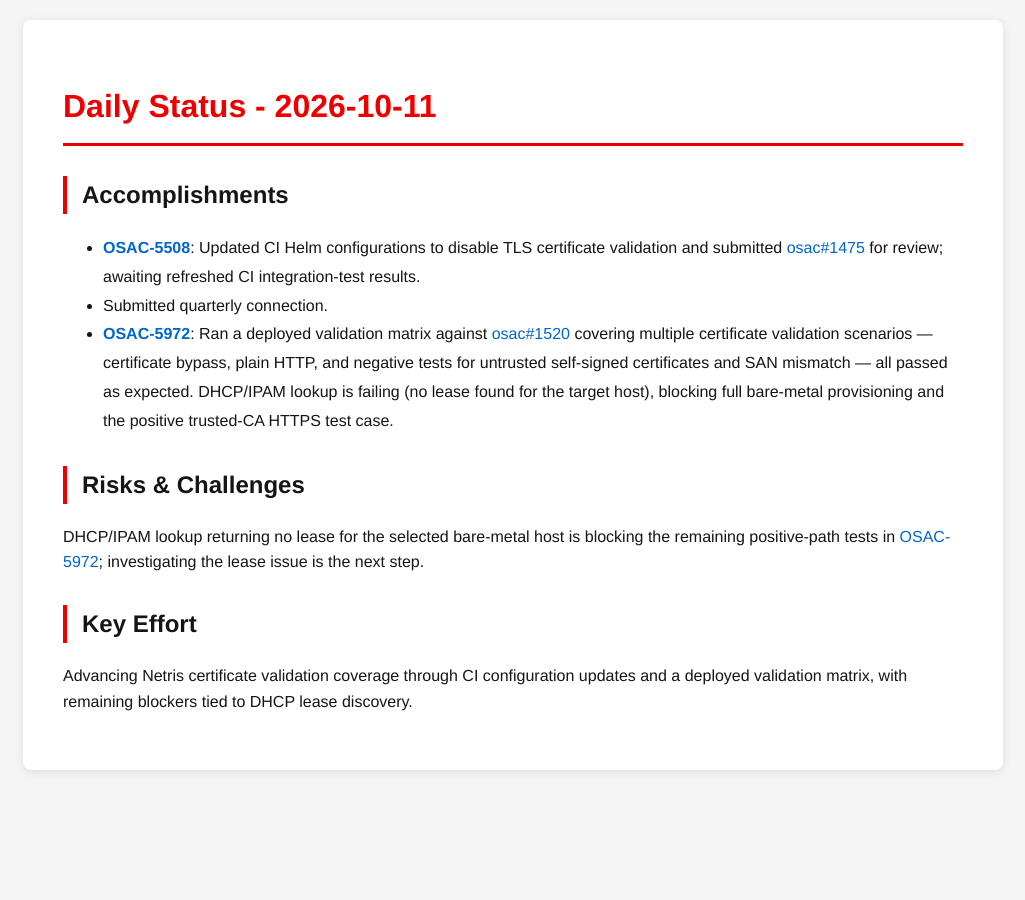
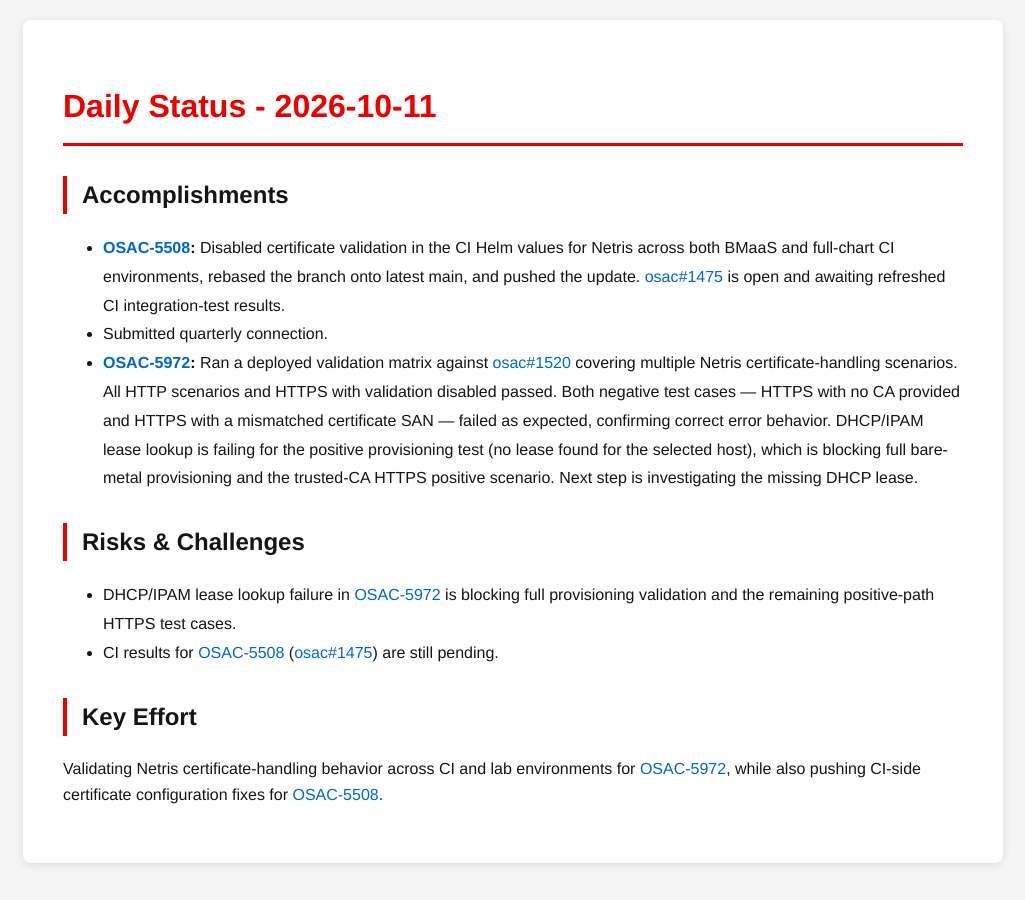
Before and after one commit to tzvatot/daily-status, a Jekyll site: the page built from 2026-10-11.md, in a window 1280 px wide. Shown: the whole page, without its empty margins (127-1152 px from the left). Built offline with Jekyll 4.4.1, drawn with Linux system fonts in a browser that asks for light colours.

Commit message:
Daily status update - 2026-10-11

```diff
--- a/2026-10-11.md
+++ b/2026-10-11.md
@@ -7,12 +7,13 @@ date: 2026-10-11
 # Daily Status - 2026-10-11
 
 ## Accomplishments
-- **[OSAC-5508](https://redhat.atlassian.net/browse/OSAC-5508)**: Updated CI Helm configurations to disable TLS certificate validation and submitted [osac#1475](https://github.com/osac-project/osac/pull/1475) for review; awaiting refreshed CI integration-test results.
+- **[OSAC-5508](https://redhat.atlassian.net/browse/OSAC-5508):** Disabled certificate validation in the CI Helm values for Netris across both BMaaS and full-chart CI environments, rebased the branch onto latest main, and pushed the update. [osac#1475](https://github.com/osac-project/osac/pull/1475) is open and awaiting refreshed CI integration-test results.
 - Submitted quarterly connection.
-- **[OSAC-5972](https://redhat.atlassian.net/browse/OSAC-5972)**: Ran a deployed validation matrix against [osac#1520](https://github.com/osac-project/osac/pull/1520) covering multiple certificate validation scenarios — certificate bypass, plain HTTP, and negative tests for untrusted self-signed certificates and SAN mismatch — all passed as expected. DHCP/IPAM lookup is failing (no lease found for the target host), blocking full bare-metal provisioning and the positive trusted-CA HTTPS test case.
+- **[OSAC-5972](https://redhat.atlassian.net/browse/OSAC-5972):** Ran a deployed validation matrix against [osac#1520](https://github.com/osac-project/osac/pull/1520) covering multiple Netris certificate-handling scenarios. All HTTP scenarios and HTTPS with validation disabled passed. Both negative test cases — HTTPS with no CA provided and HTTPS with a mismatched certificate SAN — failed as expected, confirming correct error behavior. DHCP/IPAM lease lookup is failing for the positive provisioning test (no lease found for the selected host), which is blocking full bare-metal provisioning and the trusted-CA HTTPS positive scenario. Next step is investigating the missing DHCP lease.
 
 ## Risks & Challenges
-DHCP/IPAM lookup returning no lease for the selected bare-metal host is blocking the remaining positive-path tests in [OSAC-5972](https://redhat.atlassian.net/browse/OSAC-5972); investigating the lease issue is the next step.
+- DHCP/IPAM lease lookup failure in [OSAC-5972](https://redhat.atlassian.net/browse/OSAC-5972) is blocking full provisioning validation and the remaining positive-path HTTPS test cases.
+- CI results for [OSAC-5508](https://redhat.atlassian.net/browse/OSAC-5508) ([osac#1475](https://github.com/osac-project/osac/pull/1475)) are still pending.
 
 ## Key Effort
-Advancing Netris certificate validation coverage through CI configuration updates and a deployed validation matrix, with remaining blockers tied to DHCP lease discovery.
+Validating Netris certificate-handling behavior across CI and lab environments for [OSAC-5972](https://redhat.atlassian.net/browse/OSAC-5972), while also pushing CI-side certificate configuration fixes for [OSAC-5508](https://redhat.atlassian.net/browse/OSAC-5508).
```
